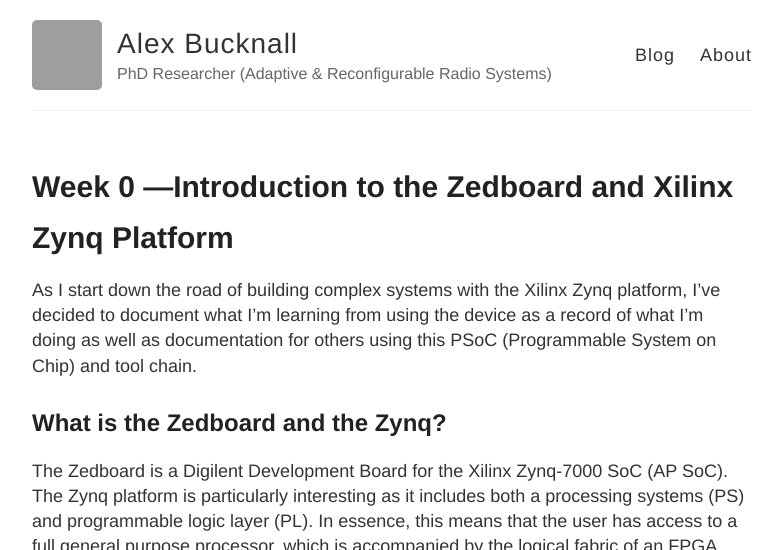
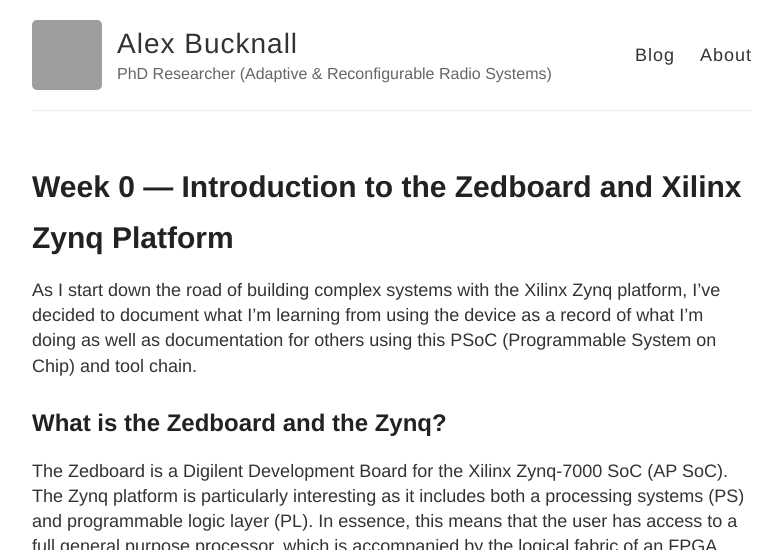
Before and after one commit to Bucknalla/old-website, a Jekyll site: the page built from _posts/2017-12-15-Week_0-Zynq.md, in a window 1280 px wide and 900 px high, cut to the strip 0-550 px from the top of the window. Shown: the whole strip, without its empty margins (248-1030 px from the left). Built offline with Jekyll 4.4.1, drawn with Linux system fonts in a browser that asks for light colours; some of the changed text lies outside the part shown; grey boxes are pictures that could not be loaded.

```diff
--- a/_posts/2017-12-15-Week_0-Zynq.md
+++ b/_posts/2017-12-15-Week_0-Zynq.md
@@ -1,6 +1,6 @@
 ---
 layout: post
-title: Week 0 —Introduction to the Zedboard and Xilinx Zynq Platform
+title: Week 0 — Introduction to the Zedboard and Xilinx Zynq Platform
 ---
 
 As I start down the road of building complex systems with the Xilinx Zynq platform, I’ve decided to document what I’m learning from using the device as a record of what I’m doing as well as documentation for others using this PSoC (Programmable System on Chip) and tool chain.
@@ -30,7 +30,7 @@ I intend to use these medium posts as a way to talk in more detail about some of
 - A number of other related topics; Micro controllers, C/C++, Git, etc.
 
 ### Credit
-fig. 1 — http://zedboard.org/sites/default/files/product_spec_images/ZedBoard_RevA_sideA_0_0%20%281%29_0.jpg
+*[fig 1.](http://zedboard.org/sites/default/files/product_spec_images/ZedBoard_RevA_sideA_0_0%20%281%29_0.jpg)*
 
 
 ---
```
